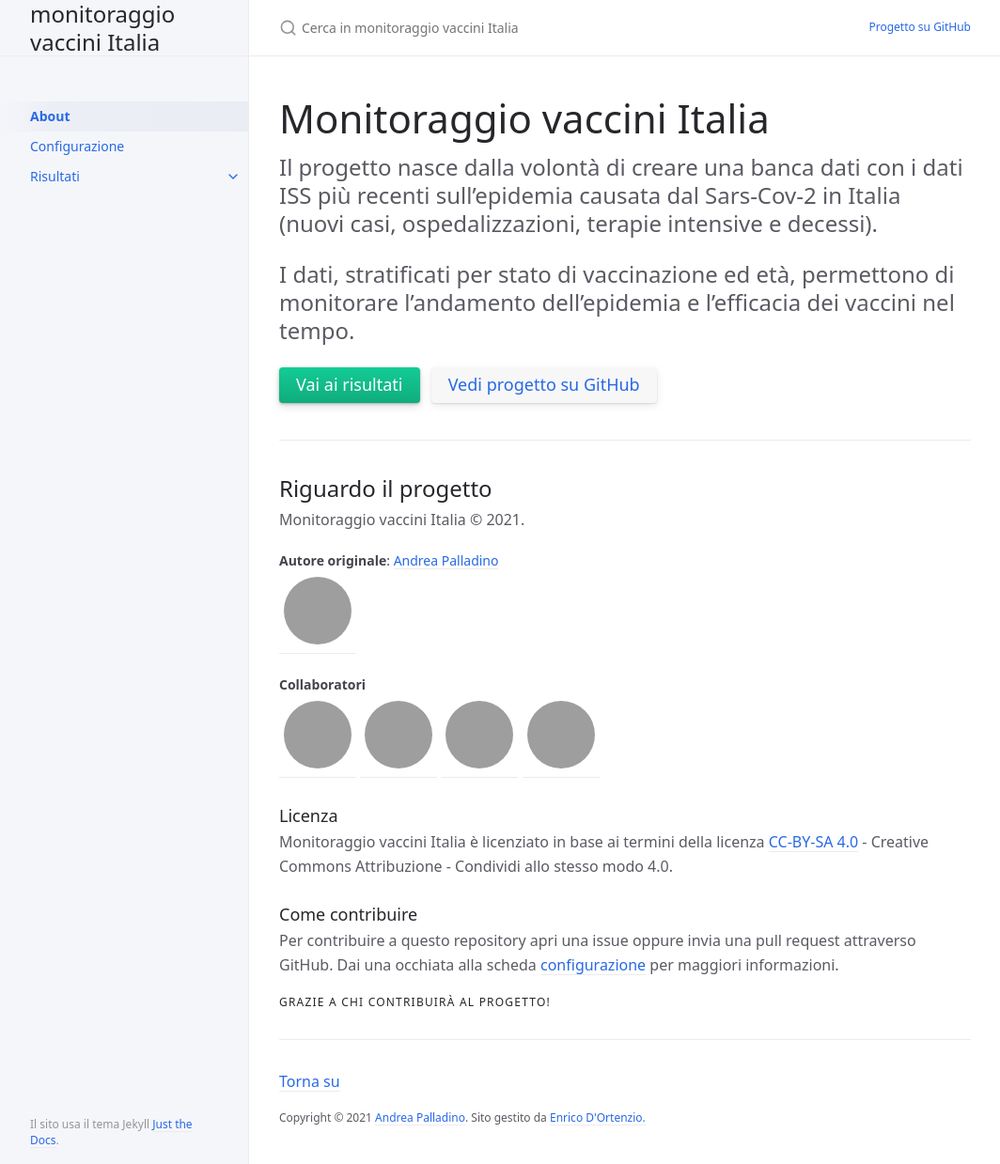
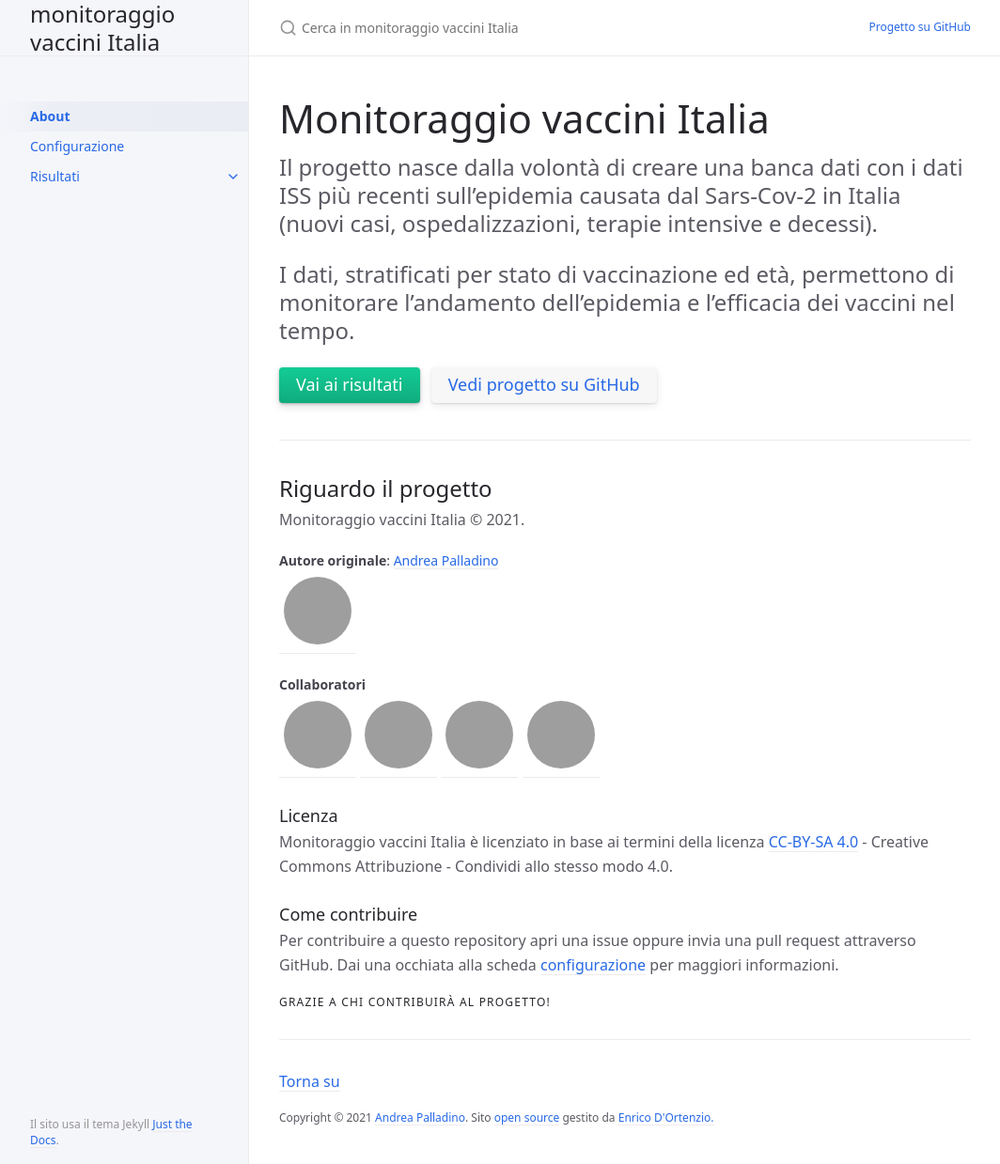
Before and after one commit to enricocid/monitoraggio-vaccini-italia, a Jekyll site: the page built from index.md, in a window 1280 px wide and 1239 px high, cut to the strip 0-1239 px from the top of the window. Shown: the whole strip at 94% size, without its empty margins (107-1171 px from the left). Built offline with Jekyll 4.4.1, drawn with Linux system fonts in a browser that asks for light colours; grey boxes are pictures that could not be loaded.

Commit message:
Aggiungi link codice sorgente sito
Signed-off-by: enricocid <enrico2588@gmail.com>

```diff
--- a/_config.yml
+++ b/_config.yml
@@ -81,7 +81,7 @@ nav_sort: case_sensitive # Capital letters sorted before lowercase
 back_to_top: true
 back_to_top_text: "Torna su"
 
-footer_content: "Copyright &copy; 2021 <a href=\"https://github.com/apalladi\">Andrea Palladino</a>. Sito gestito da <a href=\"https://github.com/enricocid\">Enrico D'Ortenzio.</a>"
+footer_content: "Copyright &copy; 2021 <a href=\"https://github.com/apalladi\">Andrea Palladino</a>. Sito <a href=\"https://github.com/enricocid/monitoraggio-vaccini-italia\">open source</a> gestito da <a href=\"https://github.com/enricocid\">Enrico D'Ortenzio.</a>"
 
 # Footer last edited timestamp
 last_edit_timestamp: true # show or hide edit time - page must have `last_modified_date` defined in the frontmatter
```
